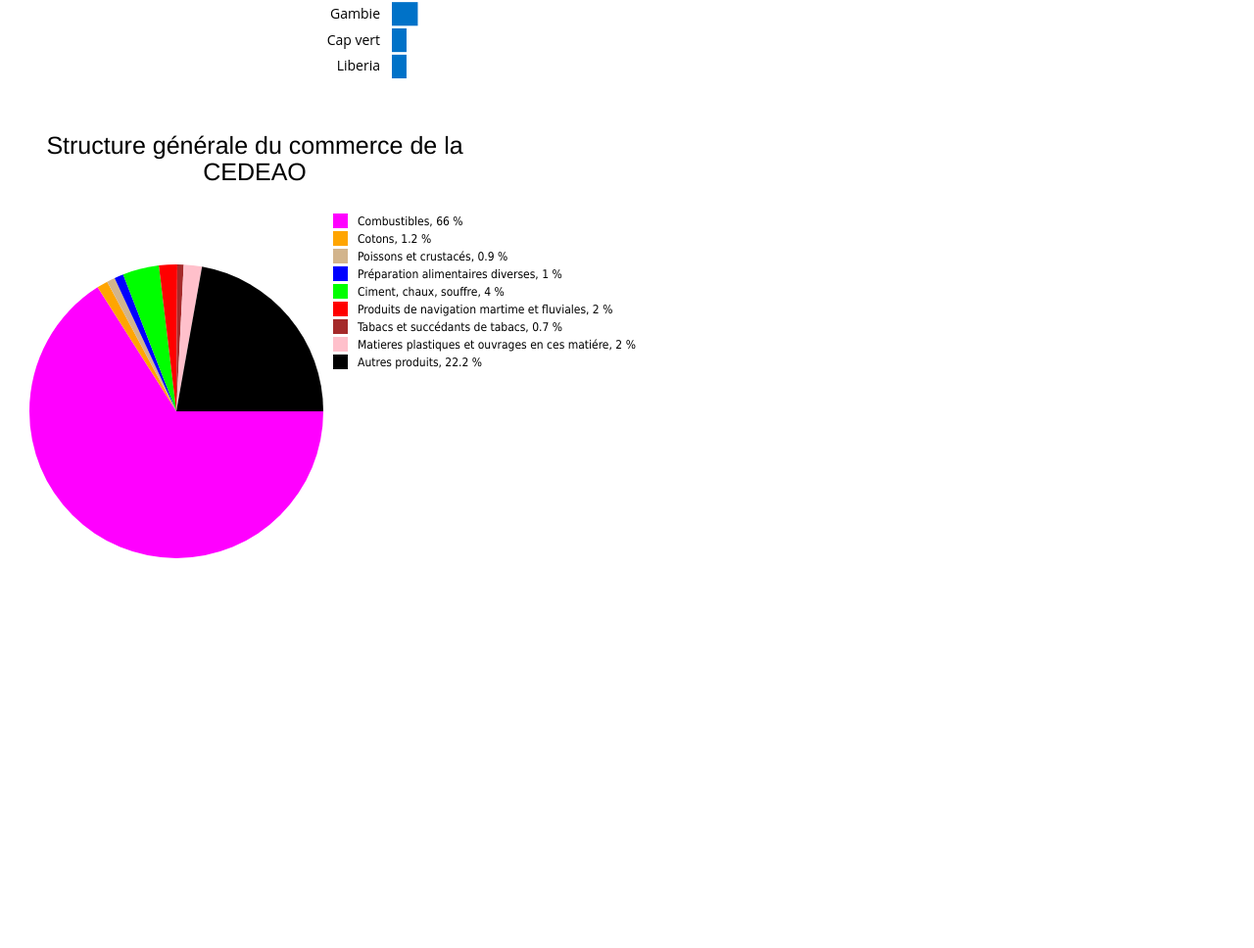
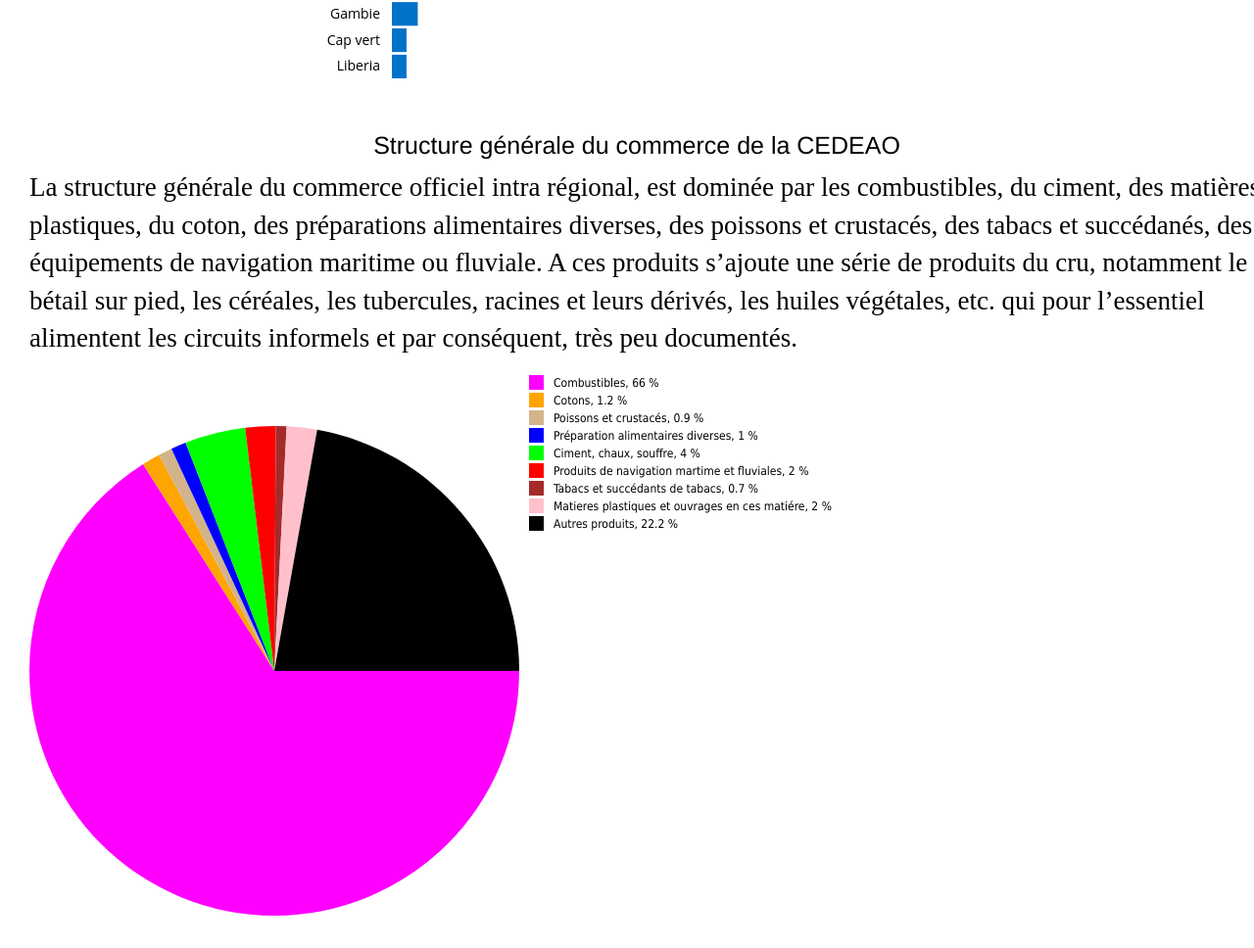
Before and after one commit to Laye1997/Laye1997.github.io, a plain HTML site: page Contribution.html in a window 1280 px wide. Shown: the part 551-1519 px from the top of the page at 98% size. Before the commit the page ends 1156 px from the top, so only its background shows below. Drawn offline with nearby package versions, Linux system fonts and the light colour scheme.

Commit message:
Add files via upload

```diff
--- a/Contribution.html
+++ b/Contribution.html
@@ -71,7 +71,7 @@
 
       .grid {
         float:left;
-        width:500px;
+        width:100%;
         margin:0 10px;
         }
       .grid h1 {font-size:25px;text-align:center;}
@@ -168,9 +168,10 @@
     });
   </script>
   <br>
-  <div class="grid" align="center">
+  <div class="grid" >
       <h1>Structure générale du commerce de la CEDEAO</h1>
-      <canvas id="camembert" width="5000" height="400"></canvas>
+      <p>La structure générale du commerce officiel intra régional, est dominée par les combustibles, du ciment, des matières plastiques, du coton, des préparations alimentaires diverses, des poissons et crustacés, des tabacs et succédanés, des équipements de navigation maritime ou fluviale. A ces produits s’ajoute une série de produits du cru, notamment le bétail sur pied, les céréales, les tubercules, racines et leurs dérivés, les huiles végétales, etc. qui pour l’essentiel alimentent les circuits informels et par conséquent, très peu documentés. </p>
+      <canvas id="camembert" width="5000" height="600"></canvas>
     </div>
     <script>
       function graphe_camembert() {
```
